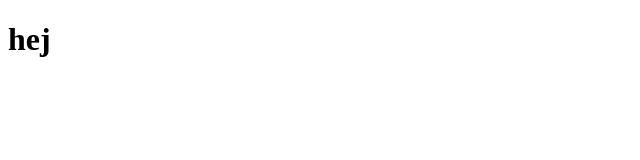
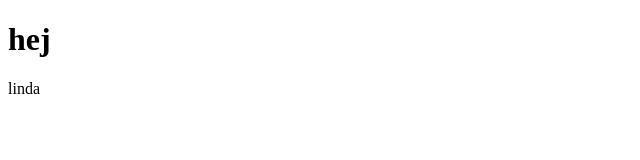
Before and after one commit to lindazelizi/git-document3, a plain HTML site: page index.html in a window 1280 px wide. Shown: the full height of the page, 0-640 px from the left. Drawn offline with Linux system fonts and the light colour scheme.

Commit message:
la till mitt namn

```diff
--- a/index.html
+++ b/index.html
@@ -7,5 +7,6 @@
 </head>
 <body>
     <h1>hej</h1>
+    <p>linda</p>
 </body>
 </html>
```
